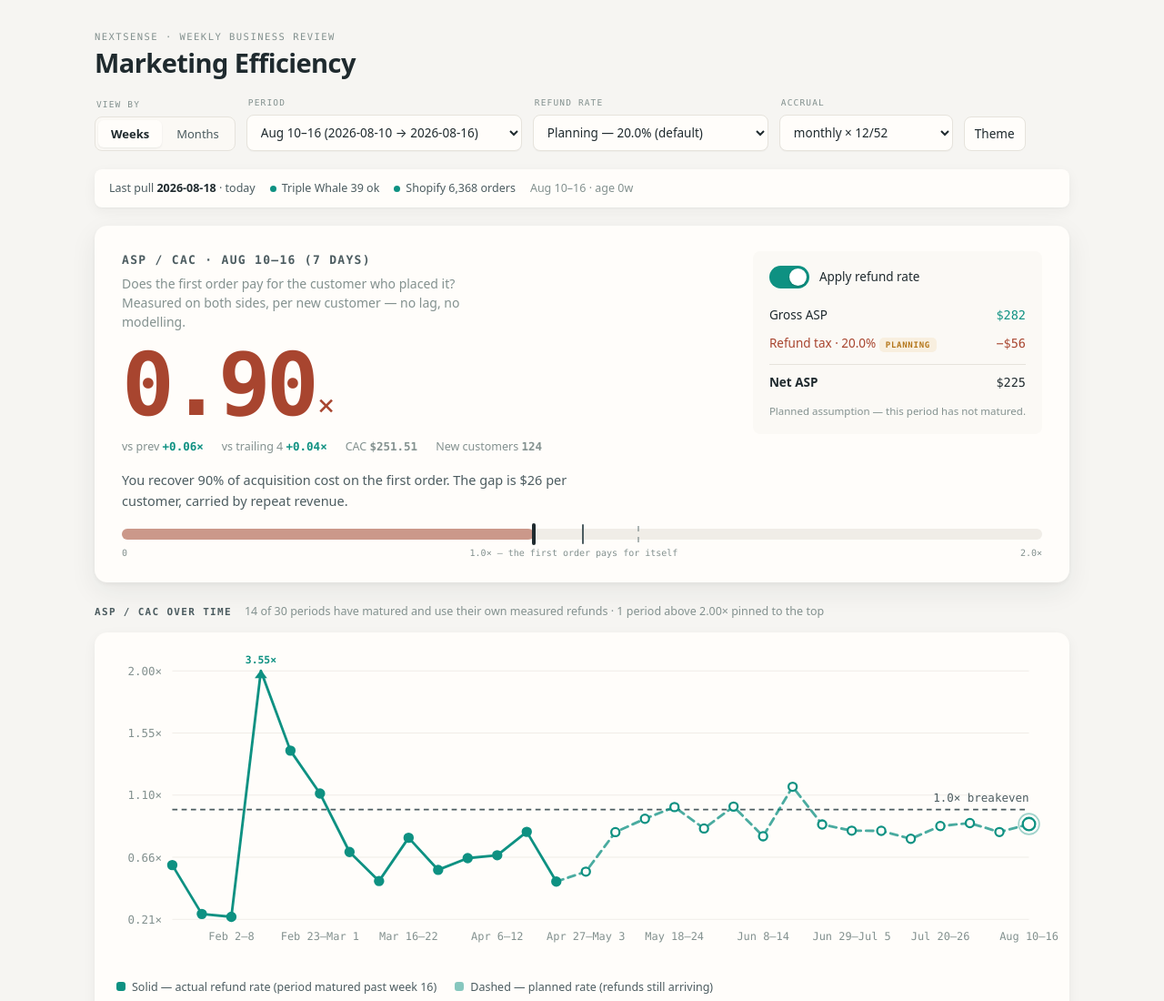
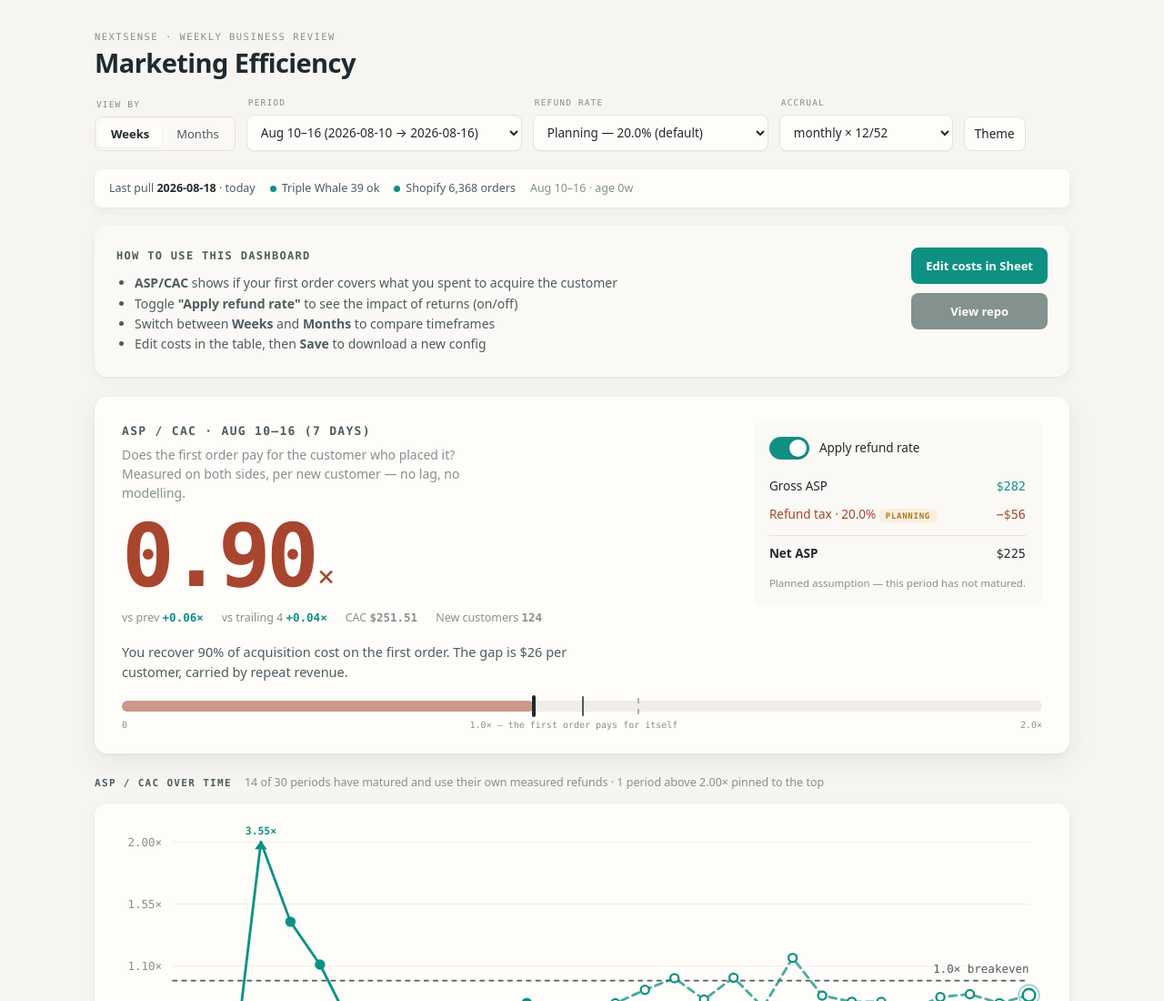
Before and after one commit to Shuroscience/smartbuds-marketing-efficiency, a plain HTML site: page index.html in a window 1280 px wide. Shown: the top 1100 px of the page at 91% size. Drawn offline with Linux system fonts and the light colour scheme.

Commit message:
Add 'how to use' info box with sheet link

```diff
--- a/index.html
+++ b/index.html
@@ -279,6 +279,26 @@
 
   <div class="health" id="health"></div>
 
+  <!-- ============ HOW TO USE ============ -->
+  <div class="card" style="background:var(--card-2);margin-bottom:22px">
+    <div style="display:flex;justify-content:space-between;align-items:flex-start;gap:20px;flex-wrap:wrap">
+      <div style="flex:1;min-width:300px">
+        <h3 style="font-family:var(--mono);font-size:12px;font-weight:600;letter-spacing:.11em;text-transform:uppercase;color:var(--ink-2);margin:0 0 10px">How to use this dashboard</h3>
+        <ul style="margin:0;padding-left:20px;font-size:14px;color:var(--ink-2);line-height:1.6">
+          <li><strong>ASP/CAC</strong> shows if your first order covers what you spent to acquire the customer</li>
+          <li>Toggle <strong>"Apply refund rate"</strong> to see the impact of returns (on/off)</li>
+          <li>Switch between <strong>Weeks</strong> and <strong>Months</strong> to compare timeframes</li>
+          <li>Edit costs in the table, then <strong>Save</strong> to download a new config</li>
+        </ul>
+      </div>
+      <div style="flex:0 0 auto;display:flex;flex-direction:column;gap:10px">
+        <a href="https://docs.google.com/spreadsheets/d/1z_TnFP78xP-xmYa8FIWRKYv5TSPsvXfEcwg-wz_rxV4/edit" target="_blank" style="display:inline-block;background:var(--measured);color:#fff;padding:10px 16px;border-radius:var(--r-sm);font-weight:600;font-size:13px;text-decoration:none;text-align:center;cursor:pointer">Edit costs in Sheet</a>
+        <a href="https://github.com/Shuroscience/smartbuds-marketing-efficiency" target="_blank" style="display:inline-block;background:var(--ink-3);color:var(--card);padding:10px 16px;border-radius:var(--r-sm);font-weight:600;font-size:13px;text-decoration:none;text-align:center;cursor:pointer">View repo</a>
+      </div>
+    </div>
+  </div>
+
+
   <!-- ============ PRIMARY HERO: ASP/CAC ============ -->
   <div class="hero-main">
     <div class="hero-top">
```
